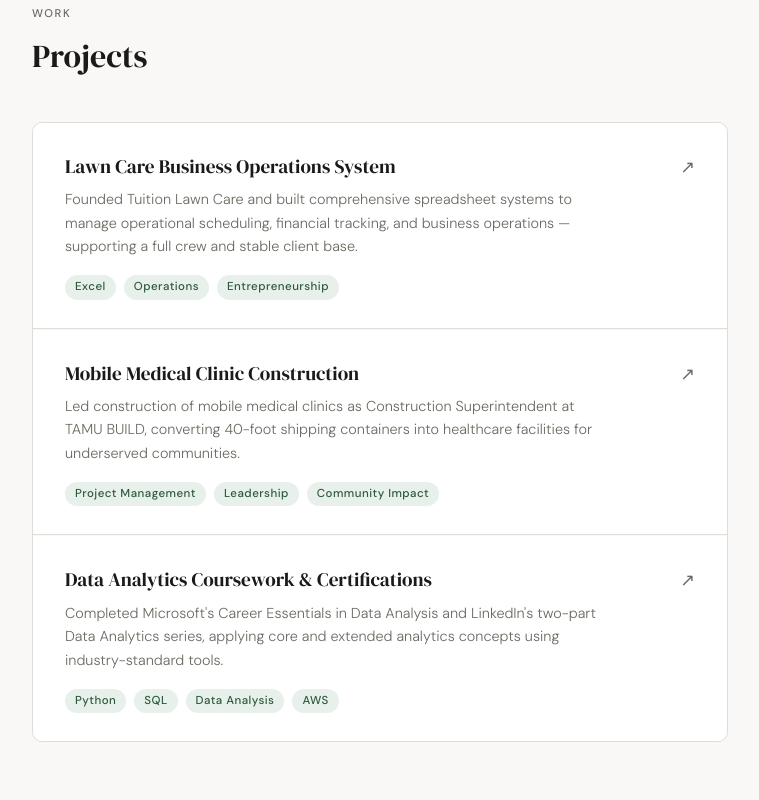
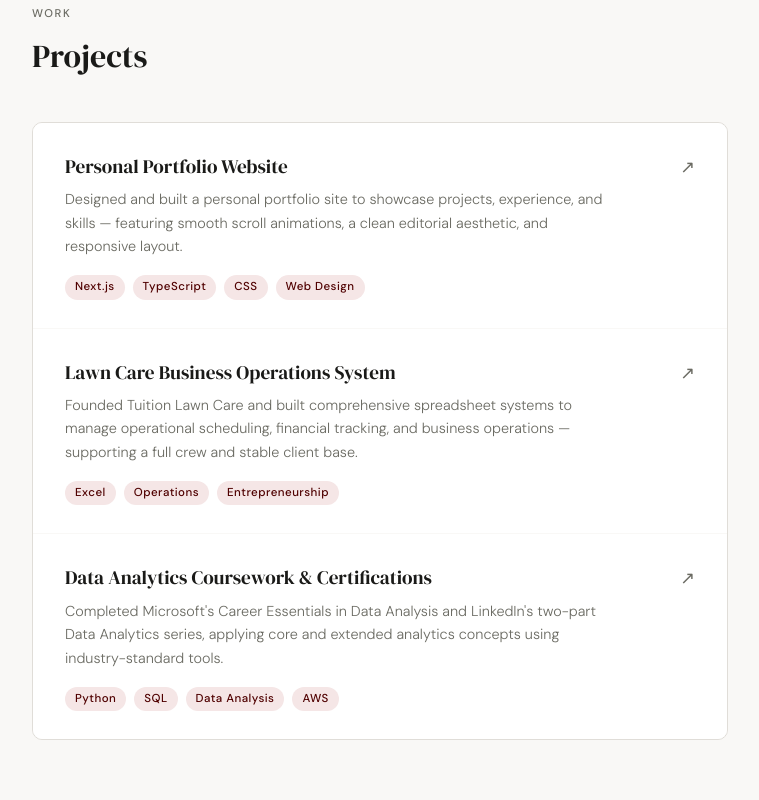
Before and after one commit to ethan12hardy/Website, a Next.js app: page / in a window 1280 px wide. Shown: the part 640-1440 px from the top of the page, without its empty margins (260-1019 px from the left). Built offline with nearby package versions, Linux system fonts and the light colour scheme.

Commit message:
Refactor page.tsx to include scroll reveal effects

```diff
--- a/app/page.tsx
+++ b/app/page.tsx
@@ -1,6 +1,6 @@
 "use client";
 
-import { useState } from "react";
+import { useState, useEffect, useRef } from "react";
 
 const data = {
   name: "Ethan Hardy",
@@ -13,17 +13,17 @@ const data = {
   linkedin: "linkedin.com/in/ethan12hardy",
   projects: [
     {
+      title: "Personal Portfolio Website",
+      description:
+        "Designed and built a personal portfolio site to showcase projects, experience, and skills — featuring smooth scroll animations, a clean editorial aesthetic, and responsive layout.",
+      tags: ["Next.js", "TypeScript", "CSS", "Web Design"],
+      link: "https://ethanjhardy.com",
+    },
+    {
       title: "Lawn Care Business Operations System",
       description:
         "Founded Tuition Lawn Care and built comprehensive spreadsheet systems to manage operational scheduling, financial tracking, and business operations — supporting a full crew and stable client base.",
       tags: ["Excel", "Operations", "Entrepreneurship"],
-      link: "#",
-    },
-    {
-      title: "Mobile Medical Clinic Construction",
-      description:
-        "Led construction of mobile medical clinics as Construction Superintendent at TAMU BUILD, converting 40-foot shipping containers into healthcare facilities for underserved communities.",
-      tags: ["Project Management", "Leadership", "Community Impact"],
       link: "#",
     },
     {
@@ -74,9 +74,57 @@ const data = {
   ],
 };
 
+// Hook to observe when elements enter the viewport
+function useScrollReveal() {
+  const ref = useRef<HTMLDivElement>(null);
+  const [visible, setVisible] = useState(false);
+
+  useEffect(() => {
+    const el = ref.current;
+    if (!el) return;
+    const observer = new IntersectionObserver(
+      ([entry]) => {
+        setVisible(entry.isIntersecting);
+      },
+      { threshold: 0.12 }
+    );
+    observer.observe(el);
+    return () => observer.disconnect();
+  }, []);
+
+  return { ref, visible };
+}
+
+function RevealDiv({
+  children,
+  delay = 0,
+  className = "",
+  style = {},
+}: {
+  children: React.ReactNode;
+  delay?: number;
+  className?: string;
+  style?: React.CSSProperties;
+}) {
+  const { ref, visible } = useScrollReveal();
+  return (
+    <div
+      ref={ref}
+      className={className}
+      style={{
+        opacity: visible ? 1 : 0,
+        transform: visible ? "translateY(0)" : "translateY(28px)",
+        transition: `opacity 0.6s ease ${delay}ms, transform 0.6s ease ${delay}ms`,
+        ...style,
+      }}
+    >
+      {children}
+    </div>
+  );
+}
+
 export default function Page() {
   const [activeSection, setActiveSection] = useState("about");
-  const [hoveredProject, setHoveredProject] = useState<number | null>(null);
 
   const sections = ["about", "projects", "experience", "contact"];
 
@@ -96,8 +144,8 @@ export default function Page() {
           --bg: #f9f8f6;
           --ink: #1a1a18;
           --ink-light: #6b6b63;
-          --accent: #2d5a3d;
-          --accent-light: #e8f0eb;
+          --accent: #500000;
+          --accent-light: #f5e6e6;
           --rule: #e0ddd8;
           --card-bg: #ffffff;
         }
@@ -449,16 +497,13 @@ export default function Page() {
           letter-spacing: 0.04em;
         }
 
-        /* ANIMATIONS */
+        /* HERO ANIMATIONS (on load) */
         @keyframes fadeUp {
           from { opacity: 0; transform: translateY(18px); }
           to   { opacity: 1; transform: translateY(0); }
         }
 
-        .fade-up {
-          animation: fadeUp 0.55s ease both;
-        }
-
+        .fade-up { animation: fadeUp 0.55s ease both; }
         .fade-up-1 { animation-delay: 0.05s; }
         .fade-up-2 { animation-delay: 0.15s; }
         .fade-up-3 { animation-delay: 0.25s; }
@@ -498,30 +543,24 @@ export default function Page() {
             <p className="hero-bio fade-up fade-up-3">{data.bio}</p>
             <span className="hero-degree fade-up fade-up-4">{data.degree}</span>
           </div>
-          <div
-            className="hero-monogram fade-up fade-up-2"
-            aria-hidden="true"
-          >
-            {data.name
-              .split(" ")
-              .map((n) => n[0])
-              .join("")}
+          <div className="hero-monogram fade-up fade-up-2" aria-hidden="true">
+            {data.name.split(" ").map((n) => n[0]).join("")}
           </div>
         </section>
 
         {/* PROJECTS */}
         <section id="projects">
+          <RevealDiv delay={0}>
             <p className="section-label">Work</p>
             <h2 className="section-title serif">Projects</h2>
+          </RevealDiv>
           <div className="projects-grid">
             {data.projects.map((p, i) => (
+              <RevealDiv key={i} delay={i * 100}>
                 <a
-                key={i}
                   href={p.link}
                   className="project-card"
-                onMouseEnter={() => setHoveredProject(i)}
-                onMouseLeave={() => setHoveredProject(null)}
-                style={{ textDecoration: "none" }}
+                  style={{ textDecoration: "none", display: "block" }}
                 >
                   <div className="project-row">
                     <div>
@@ -536,17 +575,21 @@ export default function Page() {
                     <span className="project-arrow">↗</span>
                   </div>
                 </a>
+              </RevealDiv>
             ))}
           </div>
         </section>
 
         {/* EXPERIENCE */}
         <section id="experience">
+          <RevealDiv delay={0}>
             <p className="section-label">Background</p>
             <h2 className="section-title serif">Experience</h2>
+          </RevealDiv>
           <div className="experience-list">
             {data.experience.map((e, i) => (
-              <div key={i} className="exp-item">
+              <RevealDiv key={i} delay={i * 100}>
+                <div className="exp-item">
                   <p className="exp-period">{e.period}</p>
                   <div>
                     <p className="exp-company">{e.company}</p>
@@ -558,31 +601,40 @@ export default function Page() {
                     </ul>
                   </div>
                 </div>
+              </RevealDiv>
             ))}
           </div>
         </section>
 
         {/* CONTACT */}
         <section id="contact">
+          <RevealDiv delay={0}>
             <p className="section-label">Say Hello</p>
             <h2 className="section-title serif">Contact</h2>
             <p className="contact-intro">
               I'm always open to new opportunities, collaborations, or just a good
               conversation about tech and business. Feel free to reach out.
             </p>
+          </RevealDiv>
           <div className="contact-links">
+            <RevealDiv delay={100}>
               <a href={`mailto:${data.email}`} className="contact-link">
                 <span className="contact-link-label">Email</span>
                 <span className="contact-link-value">{data.email}</span>
               </a>
+            </RevealDiv>
+            <RevealDiv delay={200}>
               <a href={`https://${data.linkedin}`} className="contact-link" target="_blank" rel="noreferrer">
                 <span className="contact-link-label">LinkedIn</span>
                 <span className="contact-link-value">{data.linkedin}</span>
               </a>
+            </RevealDiv>
+            <RevealDiv delay={300}>
               <a href={`https://${data.github}`} className="contact-link" target="_blank" rel="noreferrer">
                 <span className="contact-link-label">GitHub</span>
                 <span className="contact-link-value">{data.github}</span>
               </a>
+            </RevealDiv>
           </div>
         </section>
       </main>
```
Lines whose indentation alone changed are shown as unchanged.
